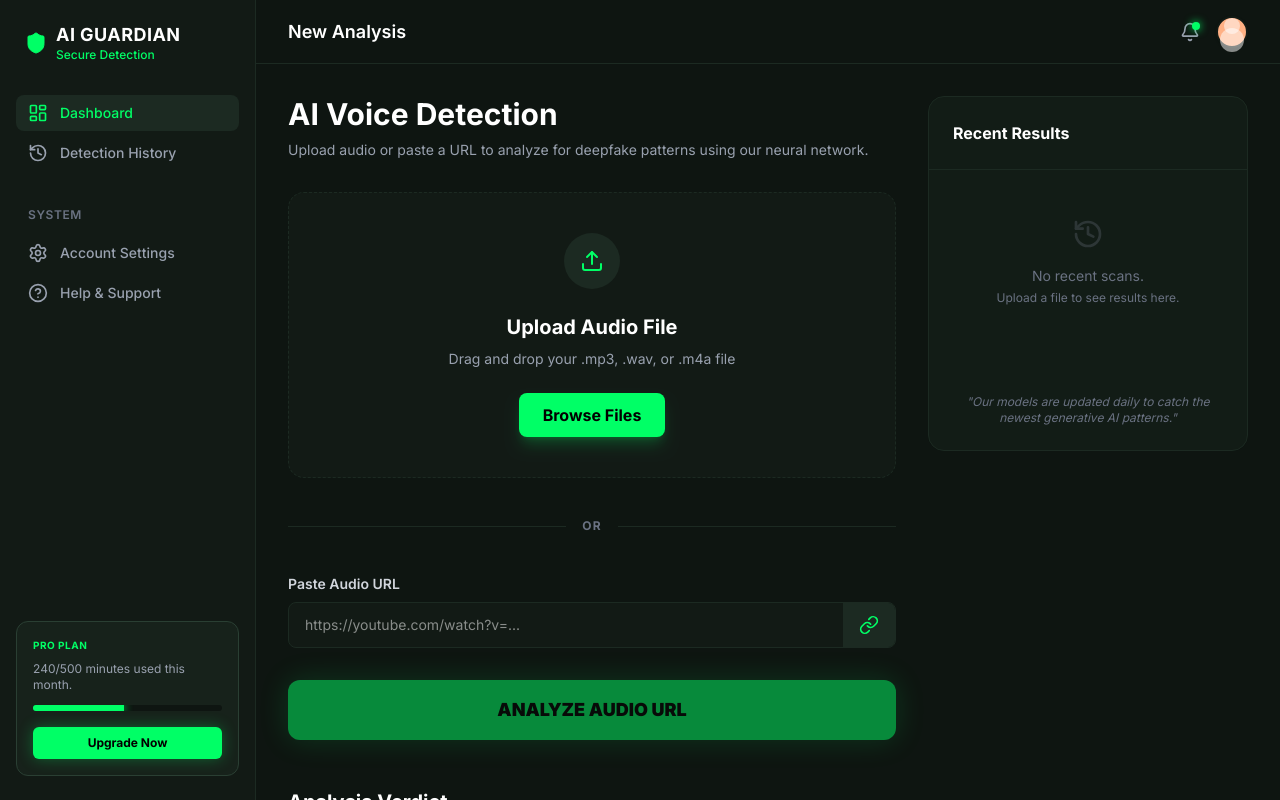
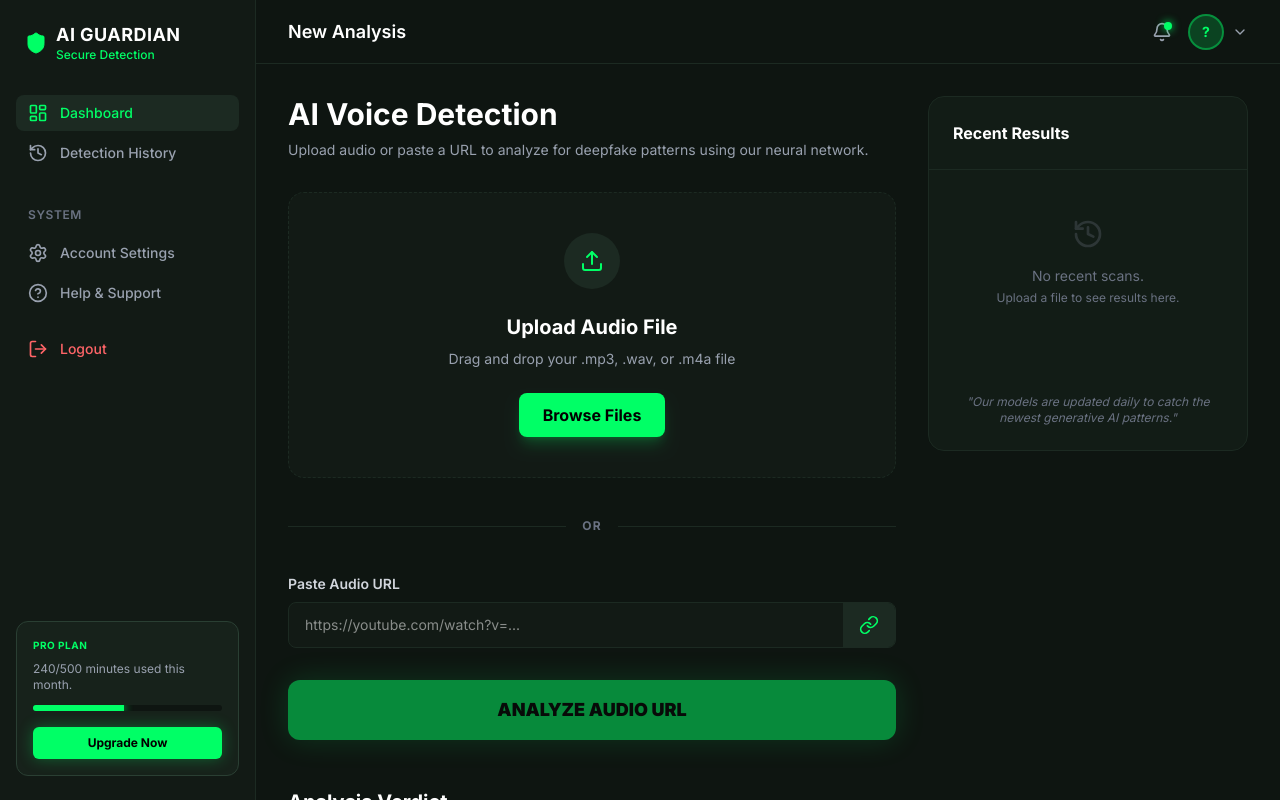
Before and after one commit to Rachitkumar2/AI_Guardian, a React (Vite) app in the folder frontend/: page /app in a window 1280 px wide. Built offline with nearby package versions, Linux system fonts and the light colour scheme.

Commit message:
feat: Implement initial frontend application with Home, Login, Signup, and Dashboard pages, along with core components and application entry point.

```diff
--- a/frontend/src/components/DashboardLayout.jsx
+++ b/frontend/src/components/DashboardLayout.jsx
@@ -1,9 +1,54 @@
-import { Outlet, Link, useLocation } from 'react-router-dom';
-import { Shield, LayoutDashboard, History, Settings, HelpCircle, Bell } from 'lucide-react';
+import { useState, useEffect, useRef } from 'react';
+import { Outlet, Link, useLocation, useNavigate } from 'react-router-dom';
+import { Shield, LayoutDashboard, History, Settings, HelpCircle, Bell, LogOut, ChevronDown } from 'lucide-react';
 
 export default function DashboardLayout() {
   const location = useLocation();
+  const navigate = useNavigate();
   const path = location.pathname;
+  const [showProfileMenu, setShowProfileMenu] = useState(false);
+  const profileRef = useRef(null);
+
+  // Get user info from localStorage
+  const [user, setUser] = useState(null);
+
+  useEffect(() => {
+    const stored = localStorage.getItem('user');
+    if (stored) {
+      try { setUser(JSON.parse(stored)); } catch { setUser(null); }
+    }
+  }, []);
+
+  // Close profile menu when clicking outside
+  useEffect(() => {
+    const handleClickOutside = (e) => {
+      if (profileRef.current && !profileRef.current.contains(e.target)) {
+        setShowProfileMenu(false);
+      }
+    };
+    document.addEventListener('mousedown', handleClickOutside);
+    return () => document.removeEventListener('mousedown', handleClickOutside);
+  }, []);
+
+  // Get user initials
+  const getInitials = () => {
+    if (!user?.name) return '?';
+    const parts = user.name.trim().split(/\s+/);
+    if (parts.length >= 2) return (parts[0][0] + parts[parts.length - 1][0]).toUpperCase();
+    return parts[0][0].toUpperCase();
+  };
+
+  const handleLogout = async () => {
+    try {
+      await fetch('http://localhost:5000/api/logout', {
+        credentials: 'include',
+      });
+    } catch (err) {
+      console.error('Logout request failed:', err);
+    }
+    localStorage.removeItem('user');
+    navigate('/');
+  };
 
   const navItems = [
     { name: 'Dashboard', path: '/app', icon: LayoutDashboard },
@@ -67,6 +112,17 @@ export default function DashboardLayout() {
               </Link>
             );
           })}
+
+          {/* Logout Button in Sidebar */}
+          <div className="pt-4">
+            <button
+              onClick={handleLogout}
+              className="flex items-center gap-3 px-3 py-2 rounded-lg text-sm font-medium text-red-400 hover:text-red-300 hover:bg-red-500/10 transition-colors w-full"
+            >
+              <LogOut className="w-5 h-5" />
+              Logout
+            </button>
+          </div>
         </nav>
 
         {/* Pro Plan Box */}
@@ -94,10 +150,45 @@ export default function DashboardLayout() {
               <Bell className="w-5 h-5" />
               <span className="absolute top-0 right-0 w-2 h-2 bg-neon-green rounded-full shadow-[0_0_8px_#00FF66]"></span>
             </button>
-            <div className="w-8 h-8 rounded-full bg-[#FFB084] overflow-hidden flex items-center justify-center border-2 border-[#121A15] shadow-sm cursor-pointer">
-              {/* Profile icon placeholder */}
-              <div className="w-4 h-4 bg-white/50 rounded-full mb-3"></div>
-              <div className="w-6 h-6 bg-white/50 rounded-full mt-4 absolute"></div>
+
+            {/* Profile Avatar with Dropdown */}
+            <div className="relative" ref={profileRef}>
+              <button
+                onClick={() => setShowProfileMenu(!showProfileMenu)}
+                className="flex items-center gap-2 hover:opacity-80 transition-opacity"
+              >
+                <div className="w-9 h-9 rounded-full bg-neon-green/20 border-2 border-neon-green/40 flex items-center justify-center cursor-pointer">
+                  <span className="text-neon-green text-sm font-bold">{getInitials()}</span>
+                </div>
+                <ChevronDown className={`w-4 h-4 text-gray-400 transition-transform ${showProfileMenu ? 'rotate-180' : ''}`} />
+              </button>
+
+              {/* Dropdown Menu */}
+              {showProfileMenu && (
+                <div className="absolute right-0 top-12 w-56 bg-[#121A15] border border-[#1C2A22] rounded-xl shadow-2xl shadow-black/50 overflow-hidden z-50">
+                  <div className="px-4 py-3 border-b border-[#1C2A22]">
+                    <p className="text-sm font-semibold text-white truncate">{user?.name || 'User'}</p>
+                    <p className="text-xs text-gray-400 truncate">{user?.email || ''}</p>
+                  </div>
+                  <div className="p-1.5">
+                    <Link
+                      to="/app/settings"
+                      onClick={() => setShowProfileMenu(false)}
+                      className="flex items-center gap-3 px-3 py-2.5 rounded-lg text-sm text-gray-300 hover:text-white hover:bg-[#1C2A22] transition-colors"
+                    >
+                      <Settings className="w-4 h-4" />
+                      Account Settings
+                    </Link>
+                    <button
+                      onClick={handleLogout}
+                      className="flex items-center gap-3 px-3 py-2.5 rounded-lg text-sm text-red-400 hover:text-red-300 hover:bg-red-500/10 transition-colors w-full"
+                    >
+                      <LogOut className="w-4 h-4" />
+                      Sign Out
+                    </button>
+                  </div>
+                </div>
+              )}
             </div>
           </div>
         </header>
--- a/frontend/src/main.jsx
+++ b/frontend/src/main.jsx
@@ -4,10 +4,14 @@ import { BrowserRouter } from 'react-router-dom'
 import App from './App.jsx'
 import './index.css'
 
+import { GoogleOAuthProvider } from '@react-oauth/google';
+
 ReactDOM.createRoot(document.getElementById('root')).render(
   <React.StrictMode>
-    <BrowserRouter>
-      <App />
-    </BrowserRouter>
+    <GoogleOAuthProvider clientId="62155034195-guigood2nbn4eft6ggd9njqq9f739dld.apps.googleusercontent.com">
+      <BrowserRouter>
+        <App />
+      </BrowserRouter>
+    </GoogleOAuthProvider>
   </React.StrictMode>,
 )
```
Also changed, not shown: 1 other file (tests, documents, lock files or other folders).
